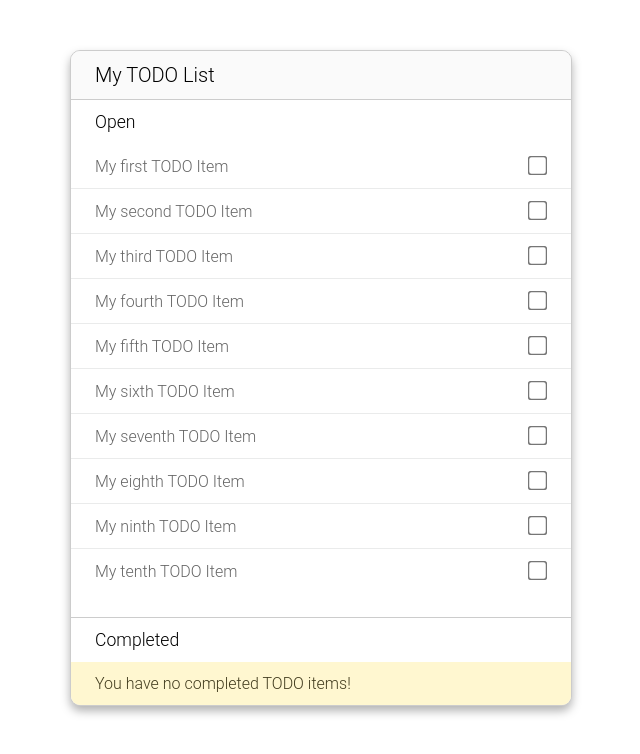
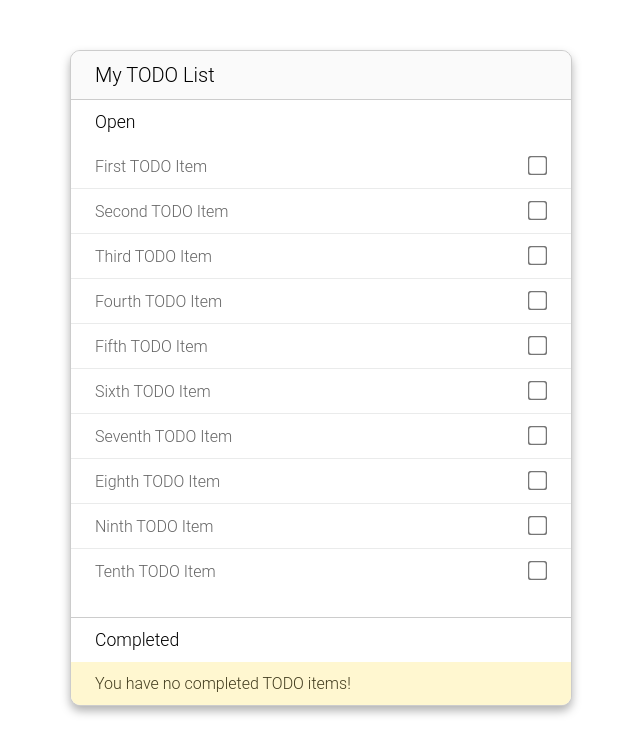
Before and after one commit to hedegitsin/todo-app, an Angular app: page / in a window 1280 px wide. Before the commit this address led to /todos. Shown: the top 754 px of the page, without its empty margins (319-959 px from the left). Built offline with nearby package versions, Linux system fonts and the light colour scheme.

Commit message:
Removed routing mechanism

```diff
--- a/src/app/app-routing.module.ts
+++ b/src/app/app-routing.module.ts
@@ -1,18 +1,7 @@
 import { NgModule } from '@angular/core';
 import { RouterModule, Routes } from '@angular/router';
-import {TodoListComponent} from "./components/todo-list/todo-list.component";
 
-const routes: Routes = [
-  {
-    path: '',
-    pathMatch: 'full',
-    redirectTo: 'todos'
-  },
-  {
-    path: 'todos',
-    component: TodoListComponent
-  }
-];
+const routes: Routes = [];
 
 @NgModule({
   imports: [RouterModule.forRoot(routes)],
--- a/src/app/app.component.html
+++ b/src/app/app.component.html
@@ -1 +1 @@
-<router-outlet></router-outlet>
+<app-todo-list [todoList]="initialTodoList"></app-todo-list>
--- a/src/app/app.component.ts
+++ b/src/app/app.component.ts
@@ -1,4 +1,5 @@
-import { Component } from '@angular/core';
+import {Component} from '@angular/core';
+import {TodoItem} from "./models/todo-item.model";
 
 @Component({
   selector: 'app-root',
@@ -6,5 +7,67 @@ import { Component } from '@angular/core';
   styleUrls: ['./app.component.scss']
 })
 export class AppComponent {
-  title = 'todo-app';
+
+  initialTodoList: Array<TodoItem> = [
+    {
+      id: 1,
+      todo: "First TODO Item",
+      completed: false,
+      userId: 1
+    },
+    {
+      id: 2,
+      todo: "Second TODO Item",
+      completed: false,
+      userId: 1
+    },
+    {
+      id: 3,
+      todo: "Third TODO Item",
+      completed: false,
+      userId: 1
+    },
+    {
+      id: 4,
+      todo: "Fourth TODO Item",
+      completed: false,
+      userId: 1
+    },
+    {
+      id: 5,
+      todo: "Fifth TODO Item",
+      completed: false,
+      userId: 1
+    },
+    {
+      id: 6,
+      todo: "Sixth TODO Item",
+      completed: false,
+      userId: 1
+    },
+    {
+      id: 7,
+      todo: "Seventh TODO Item",
+      completed: false,
+      userId: 1
+    },
+    {
+      id: 8,
+      todo: "Eighth TODO Item",
+      completed: false,
+      userId: 1
+    },
+    {
+      id: 9,
+      todo: "Ninth TODO Item",
+      completed: false,
+      userId: 1
+    },
+    {
+      id: 10,
+      todo: "Tenth TODO Item",
+      completed: false,
+      userId: 1
+    }
+  ]
 }
--- a/src/app/components/todo-list/todo-list.component.ts
+++ b/src/app/components/todo-list/todo-list.component.ts
@@ -1,4 +1,4 @@
-import {Component, OnInit} from '@angular/core';
+import {Component, Input, OnInit} from '@angular/core';
 import {TodoItem} from "../../models/todo-item.model";
 
 
@@ -9,68 +9,11 @@ import {TodoItem} from "../../models/todo-item.model";
 })
 export class TodoListComponent implements OnInit{
 
-  private todoList: Array<TodoItem> = [
-    {
-      id: 1,
-      todo: "My first TODO Item",
-      completed: false,
-      userId: 1
-    },
-    {
-      id: 2,
-      todo: "My second TODO Item",
-      completed: false,
-      userId: 1
-    },
-    {
-      id: 3,
-      todo: "My third TODO Item",
-      completed: false,
-      userId: 1
-    },
-    {
-      id: 4,
-      todo: "My fourth TODO Item",
-      completed: false,
-      userId: 1
-    },
-    {
-      id: 5,
-      todo: "My fifth TODO Item",
-      completed: false,
-      userId: 1
-    },
-    {
-      id: 6,
-      todo: "My sixth TODO Item",
-      completed: false,
-      userId: 1
-    },
-    {
-      id: 7,
-      todo: "My seventh TODO Item",
-      completed: false,
-      userId: 1
-    },
-    {
-      id: 8,
-      todo: "My eighth TODO Item",
-      completed: false,
-      userId: 1
-    },
-    {
-      id: 9,
-      todo: "My ninth TODO Item",
-      completed: false,
-      userId: 1
-    },
-    {
-      id: 10,
-      todo: "My tenth TODO Item",
-      completed: false,
-      userId: 1
-    }
-  ]
+  private _todoList: Array<TodoItem> = [];
+  @Input()
+  set todoList(value: Array<TodoItem>) {
+    this._todoList = value;
+  }
 
   openTodoList: Array<TodoItem> = [];
   completedTodoList: Array<TodoItem> = [];
@@ -80,7 +23,7 @@ export class TodoListComponent implements OnInit{
   }
 
   private filterTodoListByCompletion(isCompleted: boolean): Array<TodoItem> {
-    return this.todoList.filter(item => item.completed === isCompleted);
+    return this._todoList.filter(item => item.completed === isCompleted);
   }
 
   private setFilteredTodoLists() {
```
Also changed, not shown: 1 other file (tests, documents, lock files or other folders).
